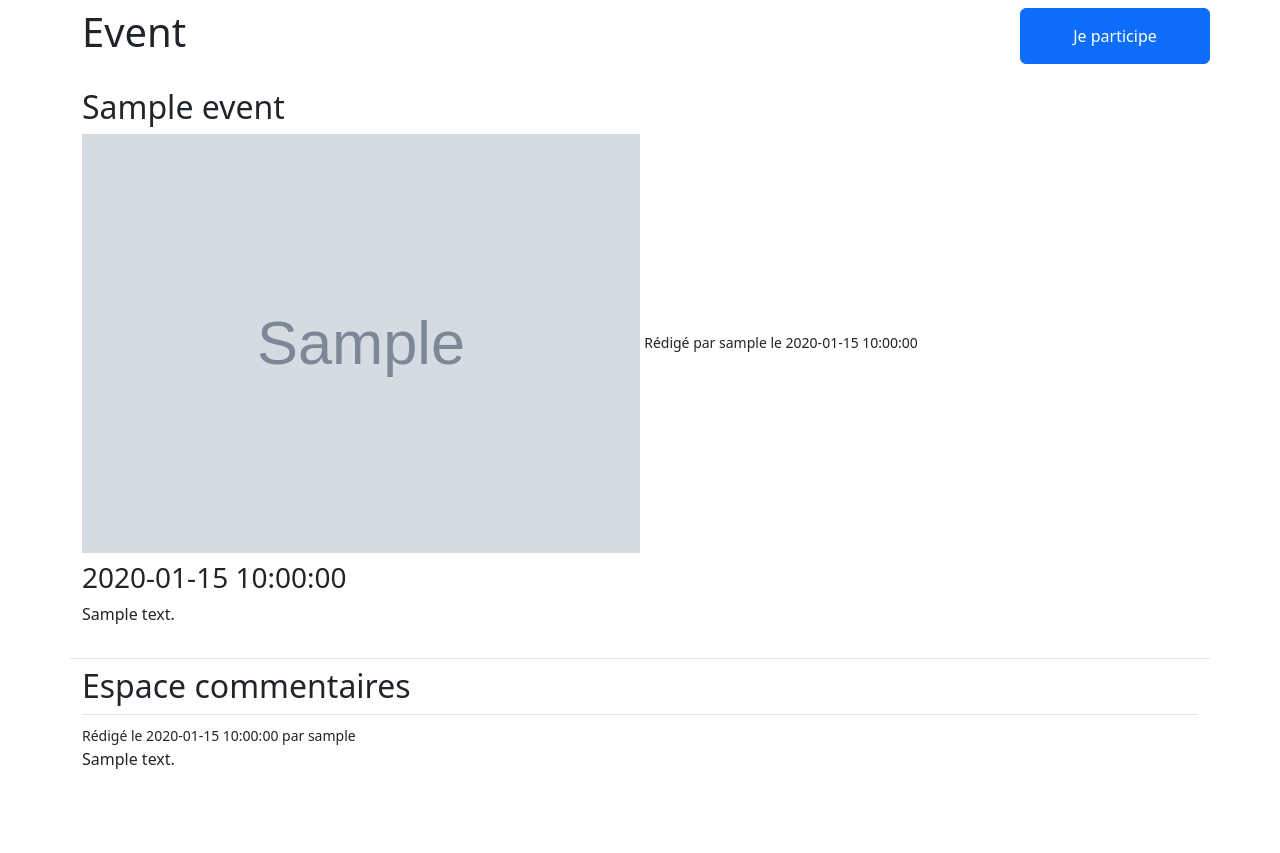
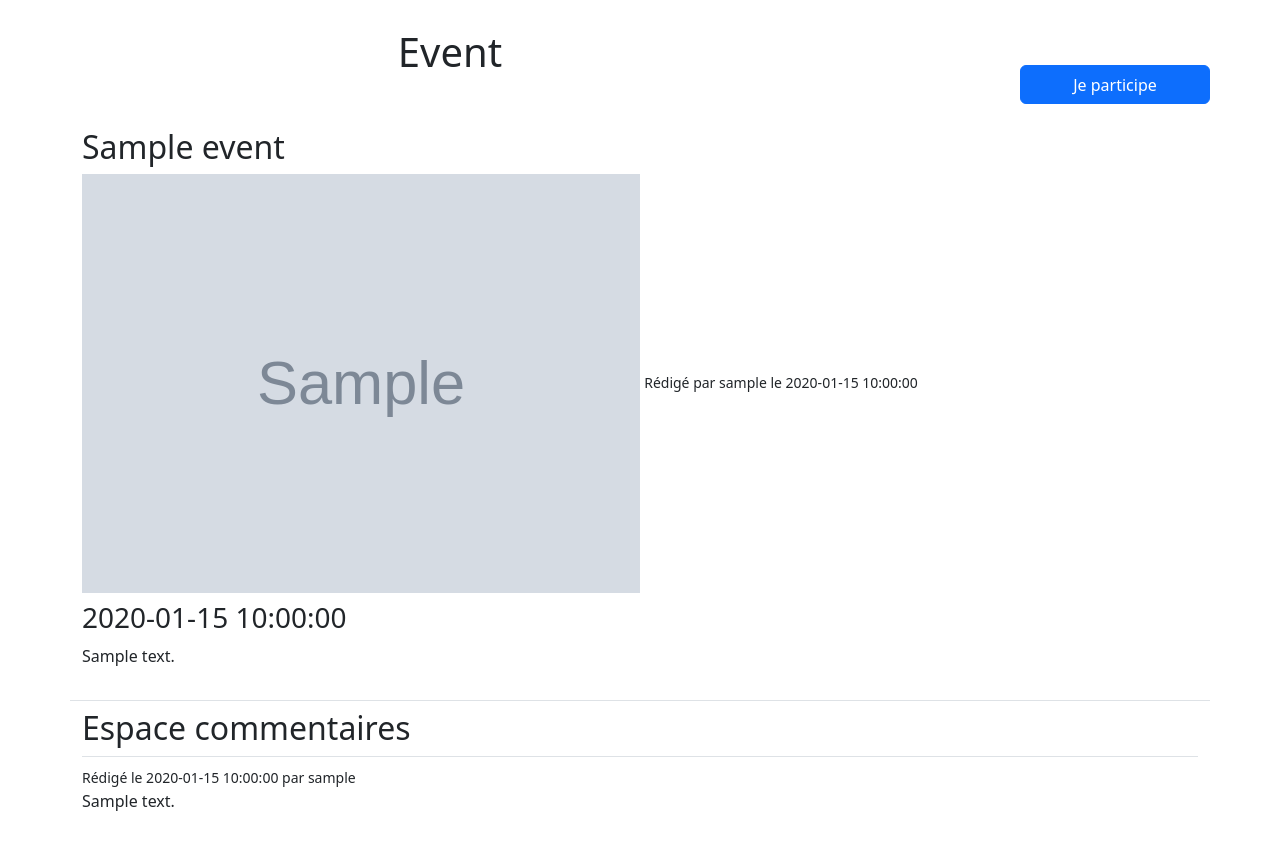
Before and after one commit to SamuelMeline/Mini_projet_with_Aledorian_-_Baptiste, a PHP site: page /index.php/event?id=1 in a window 1280 px wide. Shown: the part 56-909 px from the top of the page. Before the commit the page ends 825 px from the top, so only its background shows below. Run offline with PHP 8.4, Linux system fonts and the light colour scheme; tables that the repository leaves empty or names only in its code hold one stand-in row (values such as "Sample post"); grey boxes marked "Sample" are stand-in pictures.

Commit message:
un peu plus de style

```diff
--- a/mini_projet/framework/App/Views/Home.phtml
+++ b/mini_projet/framework/App/Views/Home.phtml
@@ -3,7 +3,7 @@
 <?php if ($user->isAuthenticated()) : ?>
         <div class="row">
             <nav class="col-6">
-            <a href="<?= url('/events/create') ?>" class="btn btn-primary">Ajouter un événement</a>
+                <a href="<?= url('/events/create') ?>" class="btn btn-primary" id="btnleft">Ajouter un événement</a>
             </nav>
 
             <form method='POST' class="col-6" action="<?= url("/eventNear") ?>" action="<?= url("/eventProxi") ?>">
@@ -16,6 +16,7 @@
                 <button class="btn btn-primary" id="btnPos">Voir les événement a proximité</button>
             </form>
         </div>
+        <div class="homepage">
     <?php endif ?>
 
     <div class="row">
@@ -56,3 +57,4 @@
             </ul>
         </div>
     </div>
+    </div>
--- a/mini_projet/framework/css/style.css
+++ b/mini_projet/framework/css/style.css
@@ -1,3 +1,26 @@
 .event-list {
     text-align: center;
 }
+
+h1 {
+    text-align: center;
+    padding: 20px;
+}
+
+.homepage {
+    justify-content: center;
+    margin-left: 10%;
+    margin-top: 15px;
+}
+
+#btnleft{
+    margin-left: 20%;
+}
+
+.btn {
+    margin-top: 5%;
+}
+
+p {
+    margin-top: 10px;
+}
```
Lines whose indentation alone changed are shown as unchanged.
